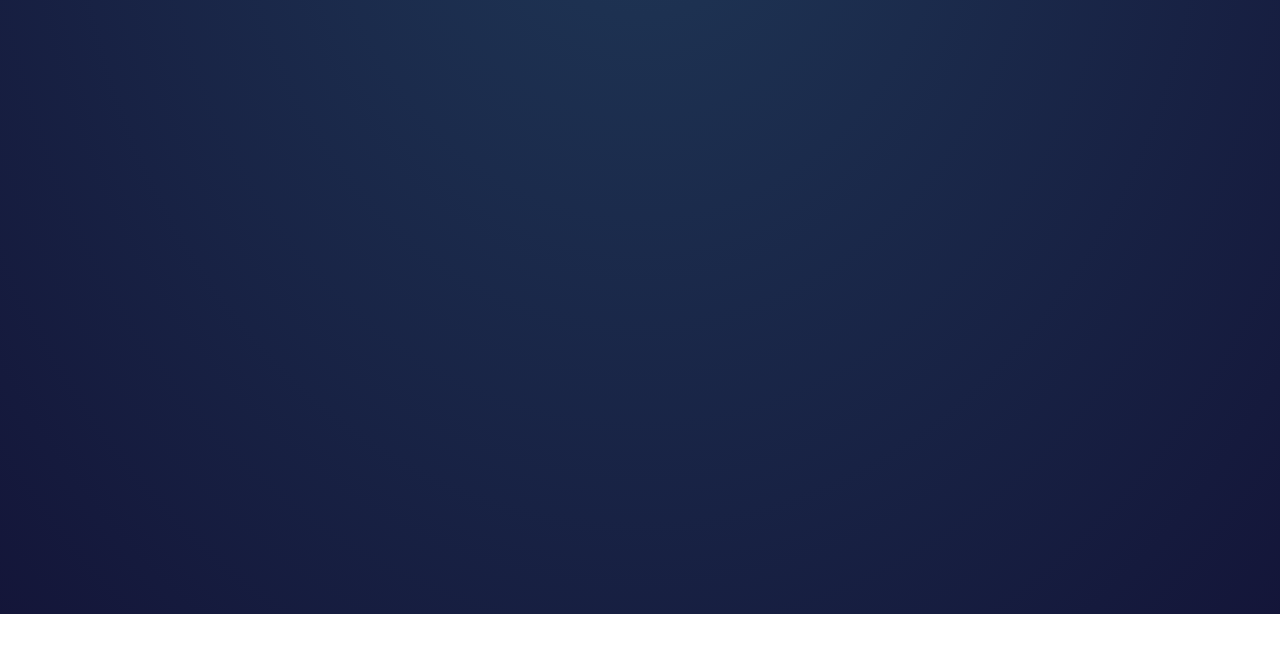
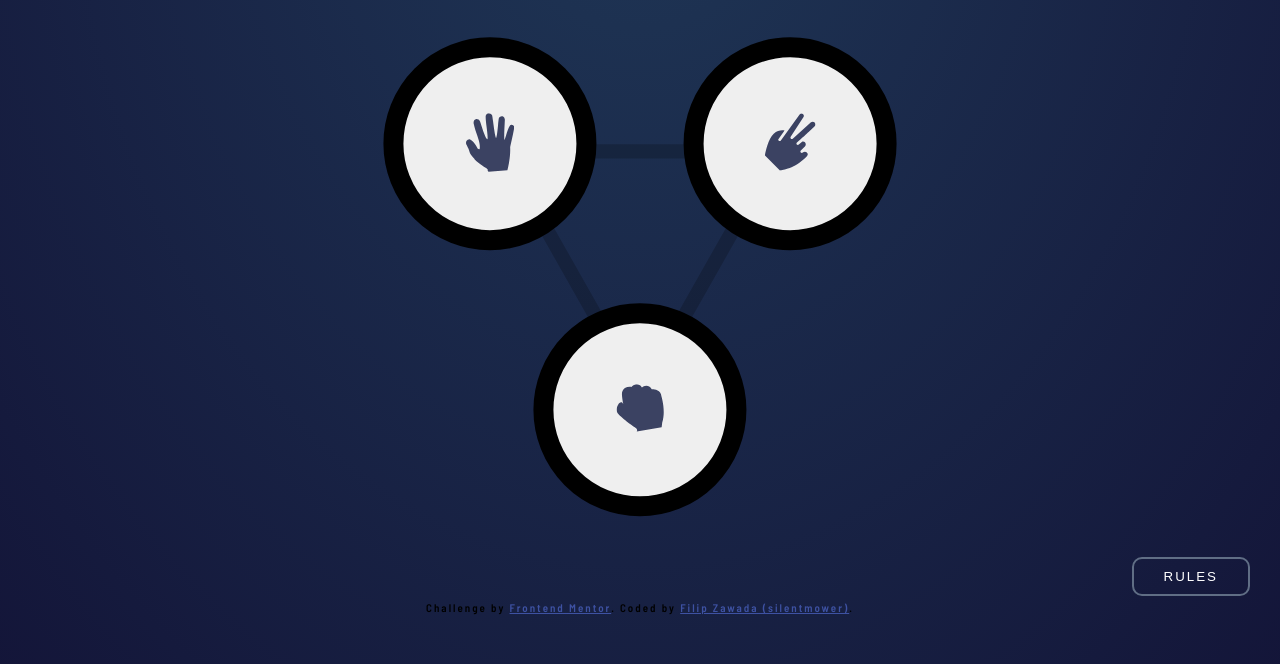
Before and after one commit to silentmower/Frontend-Mentor, a plain HTML site: page rock-paper-scissors-master/rock-paper-scissors-master/index.html in a window 1280 px wide. Shown: the part 186-850 px from the top of the page. Before the commit the page ends 800 px from the top, so only its background shows below. Drawn offline with Linux system fonts and the light colour scheme.

Commit message:
updated styles

```diff
--- a/rock-paper-scissors-master/rock-paper-scissors-master/index.html
+++ b/rock-paper-scissors-master/rock-paper-scissors-master/index.html
@@ -20,18 +20,29 @@
       <strong class="points"> 12</strong>
     </div>
   </header>
-  <section class="game">
-    testtestetest
-  </section>
 
-<main>
+  <main>
+    <section class="game">
+      <button class="paperbtn">
+       <img src="./images/icon-paper.svg" alt="paper-icon">
+      </button>
+      <button class="scissorsbtn">
+       <img src="./images/icon-scissors.svg" alt="scissors-icon">
+      </button>
+      <button class="rockbtn">
+        <img src="./images/icon-rock.svg" alt="rock-icon">
+       </button>
+    </section>
 
 </main>
-
-
+<div class="rules">
+ <button class="rulesbtn">RULES</button>
+ </div>
+<footer>
   <div class="attribution">
     Challenge by <a href="https://www.frontendmentor.io?ref=challenge" target="_blank">Frontend Mentor</a>.
-    Coded by <a href="#">Filip Zawada (silentmower)</a>.
+    Coded by <a href="https://github.com/silentmower">Filip Zawada (silentmower)</a>.
   </div>
+</footer>
 </body>
 </html>
--- a/rock-paper-scissors-master/rock-paper-scissors-master/style.css
+++ b/rock-paper-scissors-master/rock-paper-scissors-master/style.css
@@ -1,3 +1,5 @@
+@import url("https://fonts.googleapis.com/css2?family=Barlow+Semi+Condensed:wght@600;700&display=swap");
+
 :root{
 --textColor: hsl(229, 25%, 31%);
 --scoreColor: hsl(229, 64%, 46%);
@@ -14,6 +16,8 @@ body{
     background: radial-gradient(at top,hsl(214, 47%, 23%), hsl(237, 49%, 15%));
     height: 100vh;
     overflow: hidden;
+    font-family: "Barlow Semi Condensed", sans-serif;
+    letter-spacing: 2px;
 
 }
 
@@ -26,6 +30,7 @@ header{
     padding: 15px;
     max-width: 600px;
     align-items: center;
+    margin-top: 50px;
 }
 
 .score {
@@ -47,12 +52,85 @@ header{
 
 }
 
+main{
+    margin: 0 auto;
+    max-width: 600px;
+    height: 70vh;
+    margin: 0 auto;
+    position: relative;
+    padding-top: 150px;
+
+section {
+    position: absolute;
+    top: 50%;
+    left: 50%;
+    transform: translate(-50%, -50%);
+}
+
+}
+.game {
+  aspect-ratio: 313 / 278;
+    background-image: url("./images/bg-triangle.svg");
+    background-size: cover;
+    margin: 0 auto;
+    width: 50%;
+}
+
+.game button{
+    cursor: pointer;
+    position: absolute;
+    height: 80%;
+    aspect-ratio: 1/1;
+    border-radius: 50%;
+    border: 20px solid ;
+}
+
+.paperbtn{
+    left: 0;
+    top: 0;
+    transform: translate(-50%, -50%);
+
+}
+
+.scissorsbtn{
+    right: 0;
+    top: 0;
+    transform: translate(50%, -50%);
+}
+
+.rockbtn{
+    bottom: 0;
+    left: 50%;
+    transform: translate(-50%, 50%);
+}
+
+.rules{
+   position: fixed;
+   right: 30px;
+
+}
+
+.rulesbtn{
+    background: none;
+    color: white;
+    border: 2px solid var(--borderColor);
+    border-radius: 10px;
+    cursor: pointer;
+    padding: 10px 30px;
+    letter-spacing: 2px;
+}
 
 
 
 
 
 
+footer{
+    position: fixed;
+    bottom: 0;
+    width: 100%;
+}
+
 .attribution { font-size: 11px; text-align: center; }
 
 .attribution a { color: hsl(228, 45%, 44%); }
```
